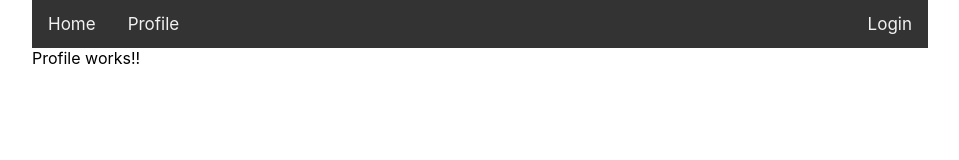
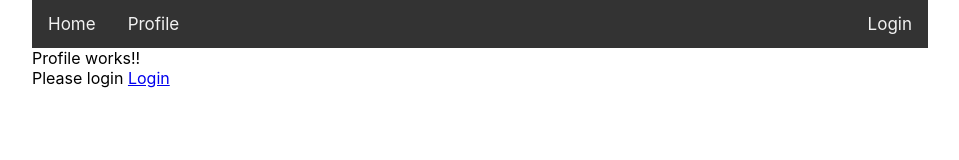
Before and after one commit to Adrian-Oviedo-Koerber/space-finder-frontend, a React (Create React App) app: page /profile in a window 1280 px wide. Shown: the top 160 px of the page, without its empty margins (160-1119 px from the left). Built offline with nearby package versions, Linux system fonts and the light colour scheme.

Commit message:
Added login state to Profile page

```diff
--- a/src/components/App.tsx
+++ b/src/components/App.tsx
@@ -36,7 +36,9 @@
               <Route exact path="/login">
                 <Login authService={this.authService} setUser={this.serUser}/>
               </Route>
-              <Route exact path="/profile" component={Profile}/>
+              <Route exact path="/profile">
+                <Profile user={this.state?.user} authService={this.authService}/>
+              </Route>
             </Switch>
           </div>
         </Router>
--- a/src/components/Login.tsx
+++ b/src/components/Login.tsx
@@ -1,6 +1,7 @@
 import React, { SyntheticEvent } from "react";
 import { AuthService } from "../services/AuthService";
 import { User } from "../model/Model";
+import History from "../utils/History";
 
 interface LoginProps {
     authService: AuthService;
@@ -44,6 +45,7 @@
         if (result) {
             this.setState({loginSucceded: true});
             this.props.setUser(result);
+            History.push('/profile');
         } else {
             this.setState({loginSucceded: false});
         }
--- a/src/components/Profile.tsx
+++ b/src/components/Profile.tsx
@@ -1,10 +1,29 @@
 import React from "react";
+import { User, UserAttribute } from "../model/Model";
+import { AuthService } from "../services/AuthService";
+import { Link } from "react-router-dom";
 
-export class Profile extends React.Component {
+interface ProfileState {
+    userAttributes: UserAttribute[];
+}
+
+interface ProfileProps {
+    user: User | undefined;
+    authService: AuthService;
+}
+
+export class Profile extends React.Component<ProfileProps, ProfileState> {
     render() {
+        let profileSpace;
+        if (this.props.user) {
+            profileSpace = <h3>Welcome {this.props.user.userName}</h3>
+        } else {
+            profileSpace = <div>Please login <Link to="/login">Login</Link></div>
+        }
         return (
             <div>
                 Profile works!!
+                {profileSpace}
             </div>
         );
     }
--- a/src/model/Model.ts
+++ b/src/model/Model.ts
@@ -2,3 +2,8 @@
     userName: string,
     email: string,
 }
+
+export interface UserAttribute {
+    Name: string,
+    Value: string,
+}
```
